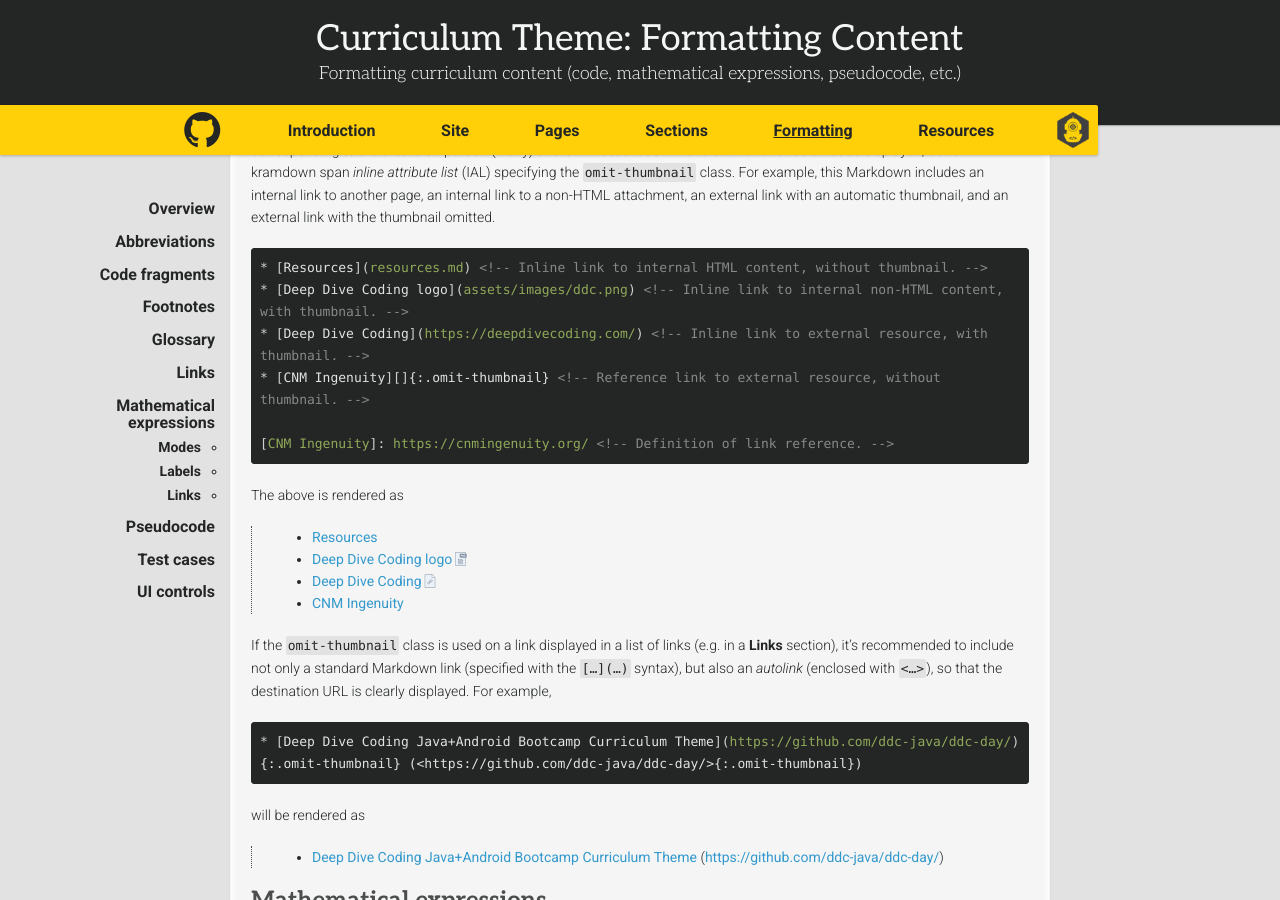
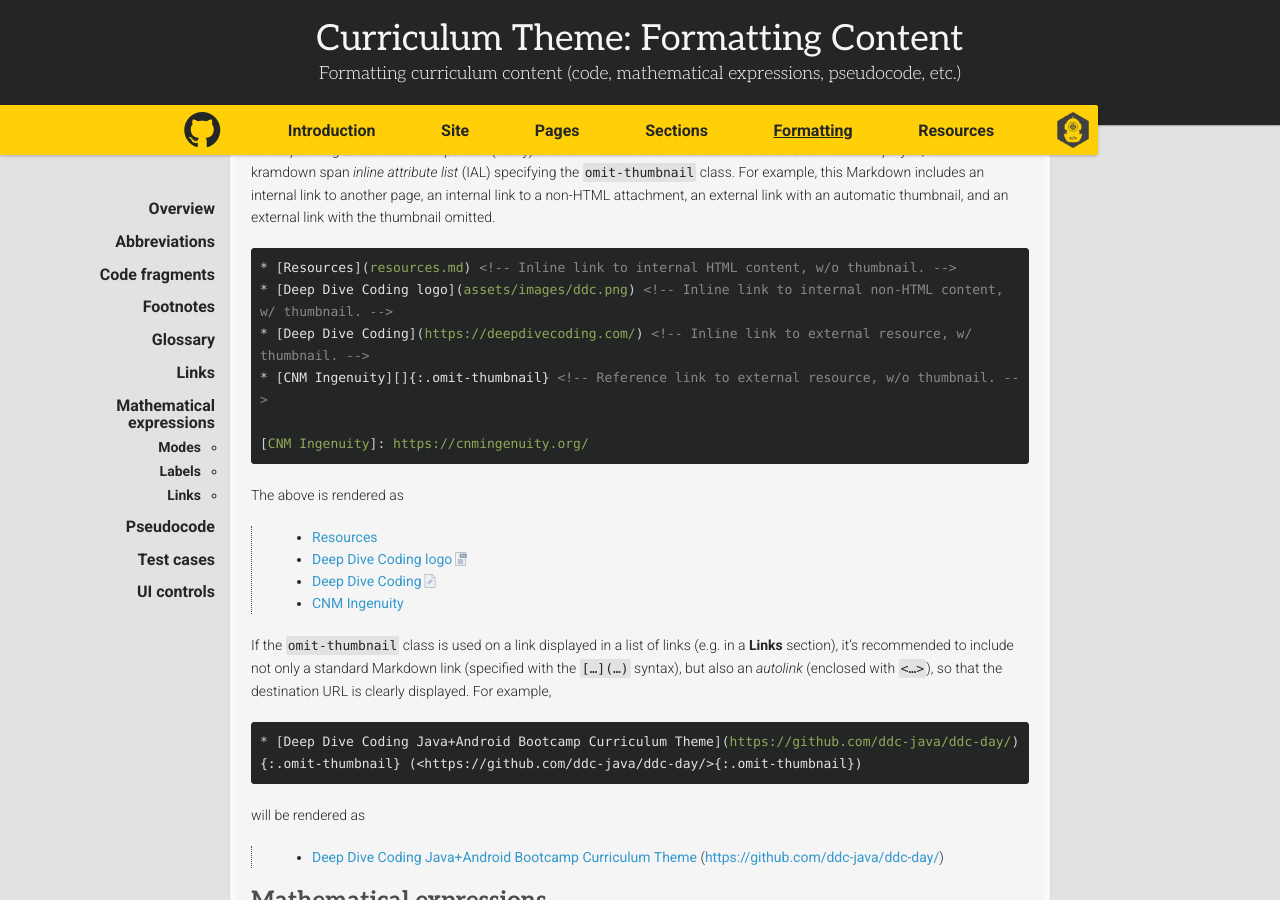
Before and after one commit to ddc-java/ddc-day, a Jekyll site: the page built from formatting.md, in a window 1280 px wide and 900 px high, scrolled down 4841 px. Built offline with Jekyll 4.4.1, drawn with Linux system fonts in a browser that asks for light colours; nearby versions of some CDN libraries; some web fonts are replaced; our own code applies the rules of GitHub Pages for plain Markdown files; formulas are drawn with MathJax 3; some of the changed lines change nothing that is shown.

Commit message:
More on links

````diff
--- a/formatting.md
+++ b/formatting.md
@@ -192,23 +192,23 @@ The first reference to linked content (whether an attachment included in the mod
 On internal links to non-HTML content (i.e. attachments) and all external links, this theme automatically displays a thumbnail, corresponding to the extension portion (if any) of the link destination. If this thumbnail should not be displayed, use a kramdown span _inline attribute list_ (IAL) specifying the `omit-thumbnail` class. For example, this Markdown includes an internal link to another page, an internal link to a non-HTML attachment, an external link with an automatic thumbnail, and an external link with the thumbnail omitted.
 
 ```markdown
-* [Resources](resources.md) <!-- Inline link to internal HTML content, without thumbnail. -->
-* [Deep Dive Coding logo](assets/images/ddc.png) <!-- Inline link to internal non-HTML content, with thumbnail. -->
-* [Deep Dive Coding](https://deepdivecoding.com/) <!-- Inline link to external resource, with thumbnail. -->
-* [CNM Ingenuity][]{:.omit-thumbnail} <!-- Reference link to external resource, without thumbnail. -->
+* [Resources](resources.md) <!-- Inline link to internal HTML content, w/o thumbnail. -->
+* [Deep Dive Coding logo](assets/images/ddc.png) <!-- Inline link to internal non-HTML content, w/ thumbnail. -->
+* [Deep Dive Coding](https://deepdivecoding.com/) <!-- Inline link to external resource, w/ thumbnail. -->
+* [CNM Ingenuity][]{:.omit-thumbnail} <!-- Reference link to external resource, w/o thumbnail. -->
 
-[CNM Ingenuity]: https://cnmingenuity.org/ <!-- Definition of link reference. -->
+[CNM Ingenuity]: https://cnmingenuity.org/
 ```
 
 The above is rendered as
 
-> * [Resources](resources.md) <!-- Inline link to internal HTML content, without thumbnail. -->
-> * [Deep Dive Coding logo](assets/images/ddc.png) <!-- Inline link to internal non-HTML content, with thumbnail. -->
-> * [Deep Dive Coding](https://deepdivecoding.com/) <!-- Inline link to external resource, with thumbnail. -->
-> * [CNM Ingenuity][]{:.omit-thumbnail} <!-- Reference link to external resource, without thumbnail. -->
+> * [Resources](resources.md) <!-- Inline link to internal HTML content, w/o thumbnail. -->
+> * [Deep Dive Coding logo](assets/images/ddc.png) <!-- Inline link to internal non-HTML content, w/ thumbnail. -->
+> * [Deep Dive Coding](https://deepdivecoding.com/) <!-- Inline link to external resource, w/ thumbnail. -->
+> * [CNM Ingenuity][]{:.omit-thumbnail} <!-- Reference link to external resource, w/o thumbnail. -->
 {:.render-example}
 
-[CNM Ingenuity]: https://cnmingenuity.org/ <!-- Definition of link reference. -->
+[CNM Ingenuity]: https://cnmingenuity.org/
 
 If the `omit-thumbnail` class is used on a link displayed in a list of links (e.g. in a **Links** section), it's recommended to include not only a standard Markdown link (specified with the `[…](…)` syntax), but also an _autolink_ (enclosed with `<…>`), so that the destination URL is clearly displayed. For example,
 
````
